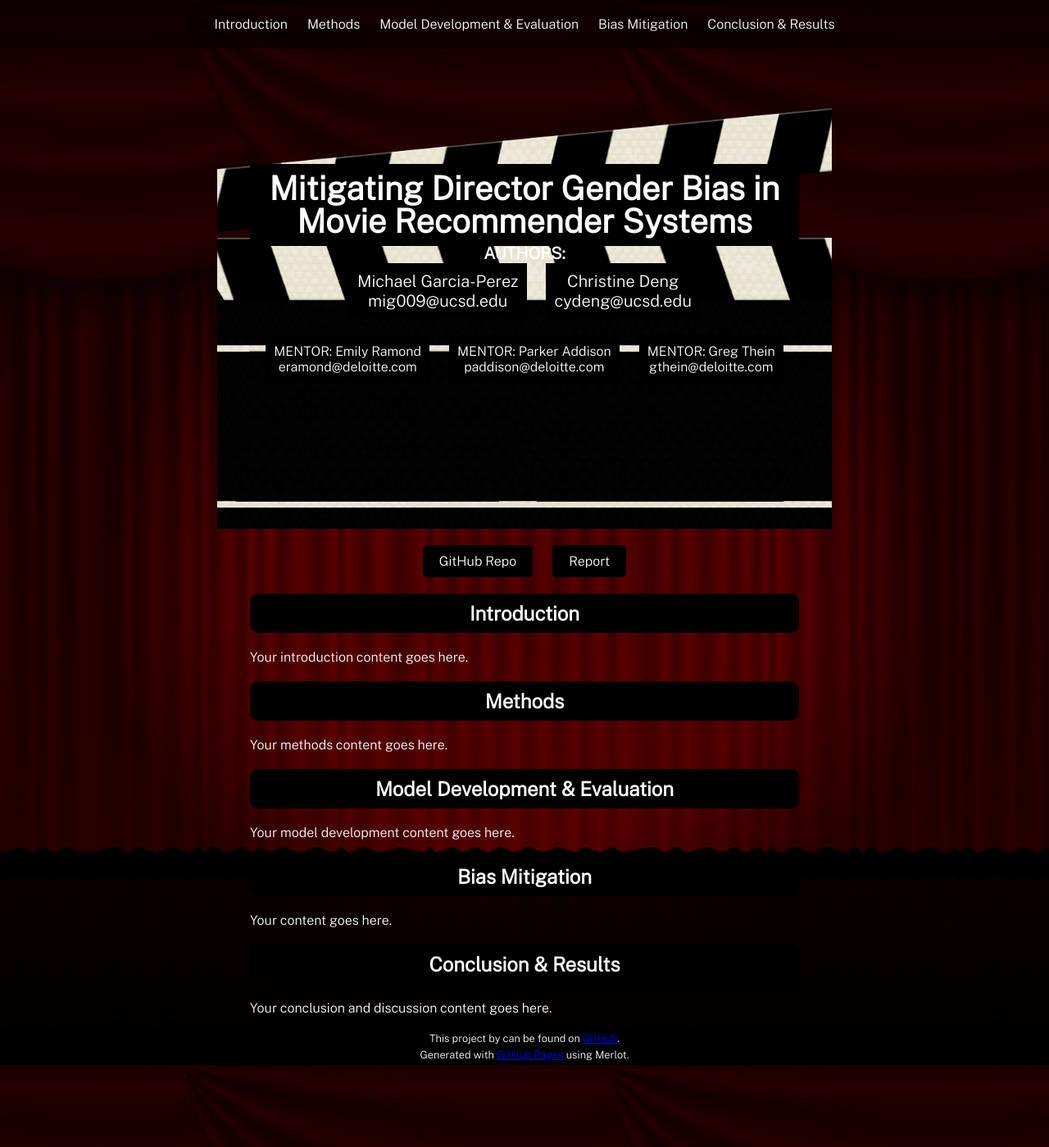
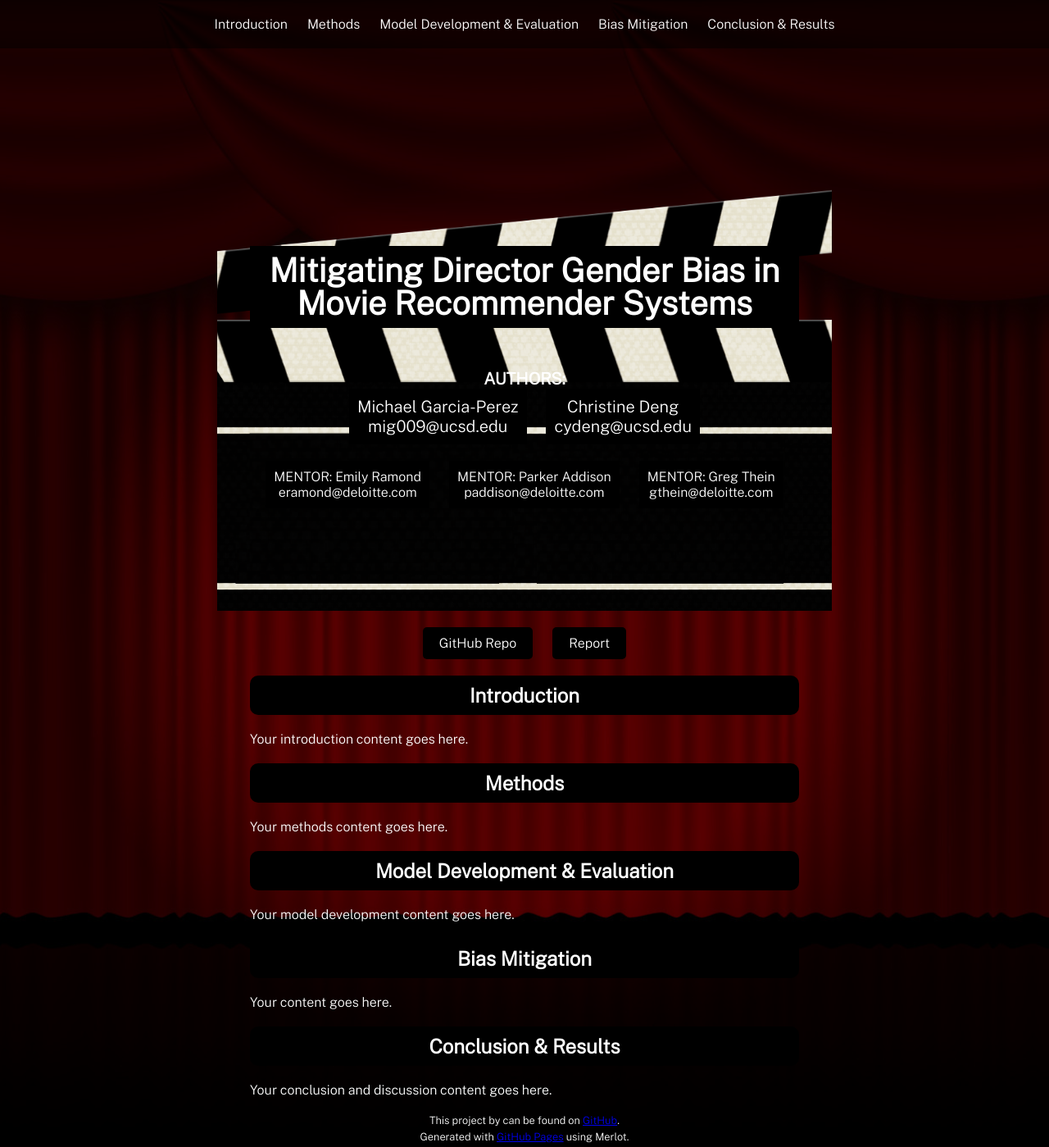
Before and after one commit to michael-garciaperez/DSC180A-Methodology-5, a Jekyll site: the page built from index.md, in a window 1280 px wide and 1399 px high. Shown: the whole window at 82% size. Built offline with Jekyll 4.4.1, drawn with Linux system fonts in a browser that asks for light colours.

Commit message:
Update style.scss

```diff
--- a/assets/css/style.scss
+++ b/assets/css/style.scss
@@ -21,7 +21,7 @@ div.shell {
 header {
   position: relative;
   z-index: 2;
-  margin: 100px auto 0; /* Adjusted margin-top value for header */
+  margin: 200px auto 0; /* Adjusted margin-top value for header */
   max-width: 670px;
   padding: 20px 40px 25px;
   background-image: url('../images/clap_board.png');
@@ -45,7 +45,7 @@ header h1 {
 
 .author-mentor-container {
   text-align: center;
-  margin-top: -30px; /* Adjusted margin-top value for author-mentor-container */
+  margin-top: 50px; /* Adjusted margin-top value for author-mentor-container */
 }
 
 .author-mentor-container p {
```
